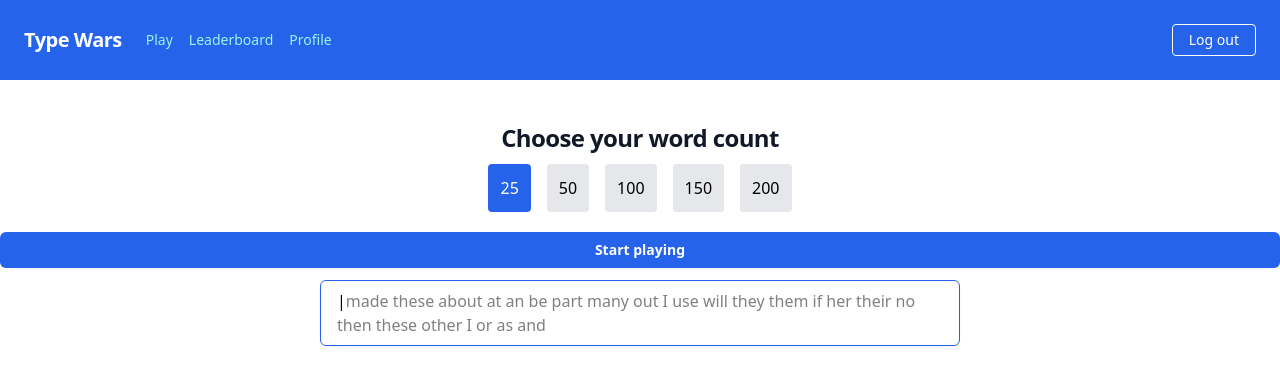
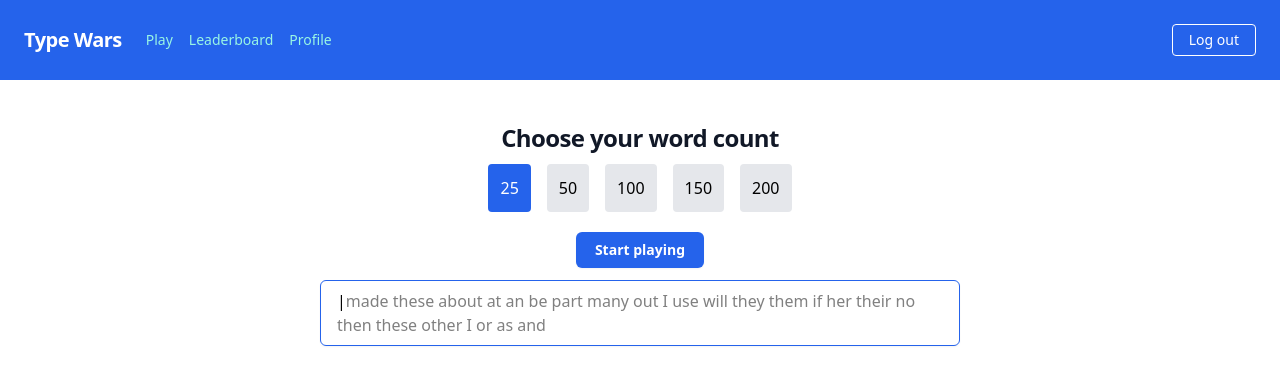
Before and after one commit to jacokyle01/type-wars, a React (Vite) app in the folder frontend/: page / in a window 1280 px wide. Both pictures are taken after a click on the element "Play". Shown: the top 384 px of the page. Built offline with nearby package versions, Linux system fonts and the light colour scheme.

Commit message:
style play buttons

```diff
--- a/frontend/src/components/Play.tsx
+++ b/frontend/src/components/Play.tsx
@@ -139,17 +139,19 @@
       {mode == 'notStarted' ? (
         <button
           onClick={() => handleStart()}
-          className="mx-auto my-3 w-32 flex w-full justify-center rounded-md bg-blue-600 px-3 py-1.5 text-sm font-semibold leading-6 text-white shadow-sm hover:bg-blue-500 focus-visible:outline focus-visible:outline-2 focus-visible:outline-offset-2 focus-visible:outline-blue-600"
+          className="mx-auto my-3 w-32 flex justify-center rounded-md bg-blue-600 px-3 py-1.5 text-sm font-semibold leading-6 text-white shadow-sm hover:bg-blue-500 focus-visible:outline focus-visible:outline-2 focus-visible:outline-offset-2 focus-visible:outline-blue-600"
         >
           Start playing
         </button>
       ) : (
         <>
-          <div className="mx-auto my-3 w-32 flex w-full justify-center rounded-md bg-red-600 px-3 py-1.5 text-sm font-semibold leading-6 text-white shadow-sm">
-            Time spent: {spentTime}
-          </div>
-          <div className="mx-auto my-3 w-32 flex w-full justify-center rounded-md bg-red-600 px-3 py-1.5 text-sm font-semibold leading-6 text-white shadow-sm">
-            WPM: {getWpm()}
+          <div className="flex justify-center">
+            <div className="mx-3 my-3 w-32 flex justify-center rounded-md bg-red-600 px-3 py-1.5 text-sm font-semibold leading-6 text-white shadow-sm">
+              Time spent: {spentTime}
+            </div>
+            <div className="mx-3 my-3 w-32 flex justify-center rounded-md bg-red-600 px-3 py-1.5 text-sm font-semibold leading-6 text-white shadow-sm">
+              WPM: {getWpm()}
+            </div>
           </div>
         </>
       )}
```
